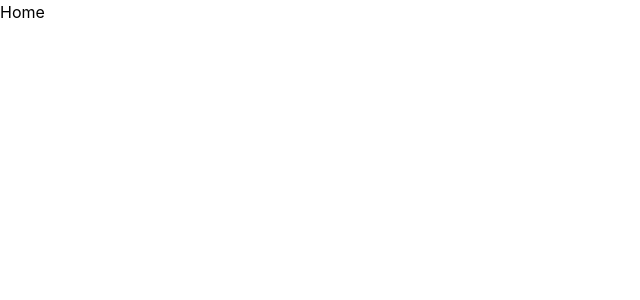
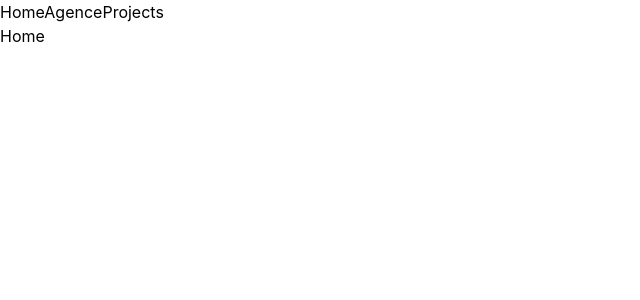
Before and after one commit to pickario2356/few-projects-of-JS-and-React-JS, a React (Vite) app in the folder REACT/K72-clone (GSAP)/: page / in a window 1280 px wide. Shown: the top 300 px of the page, without its empty margins (0-640 px from the left). Built offline with nearby package versions, Linux system fonts and the light colour scheme.

Commit message:
revised few react topics and learnt some shortcuts

```diff
--- a/REACT/K72-clone (GSAP)/src/App.jsx
+++ b/REACT/K72-clone (GSAP)/src/App.jsx
@@ -1,20 +1,22 @@
-import React from 'react'
-import Home from './pages/Home'
-import Agence from './pages/Agence'
-import Projects from './pages/Projects'
-import { Route, Routes } from 'react-router-dom'
-
+import React from "react";
+import Home from "./pages/Home";
+import Agence from "./pages/Agence";
+import Projects from "./pages/Projects";
+import { Link, Route, Routes } from "react-router-dom";
 
 const App = () => {
   return (
     <div>
+      <Link to="/">Home</Link>
+      <Link to="/agence">Agence</Link>
+      <Link to="/projects">Projects</Link>
       <Routes>
-        <Route path='/' element={<Home />} />
-        <Route path='/agence' element={<Agence />} />
-        <Route path='/projects' element={Projects} />
+        <Route path="/" element={<Home />} />
+        <Route path="/agence" element={<Agence />} />
+        <Route path="/projects" element={<Projects />} />
       </Routes>
     </div>
-  )
-}
+  );
+};
 
-export default App
+export default App;
```
